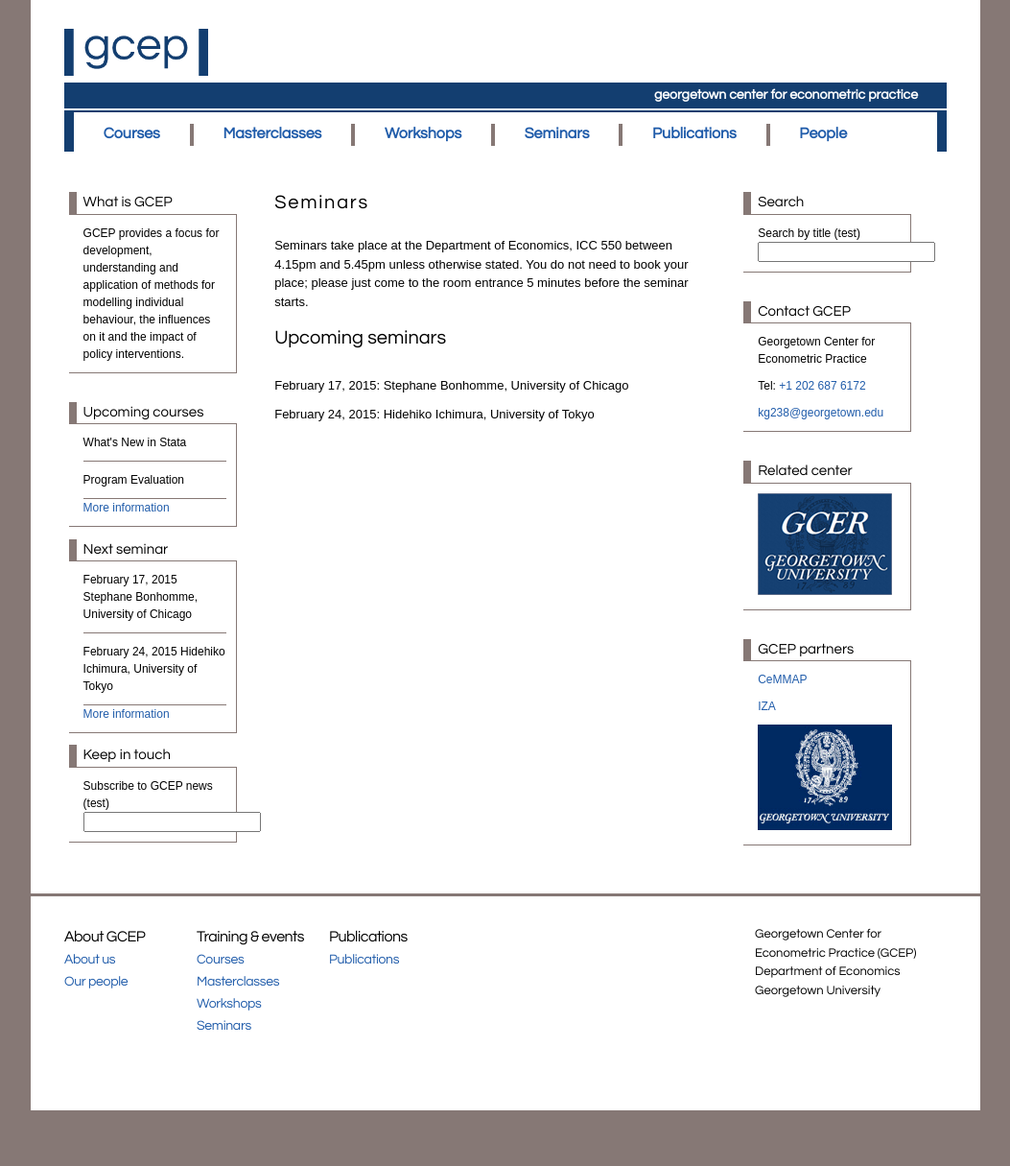
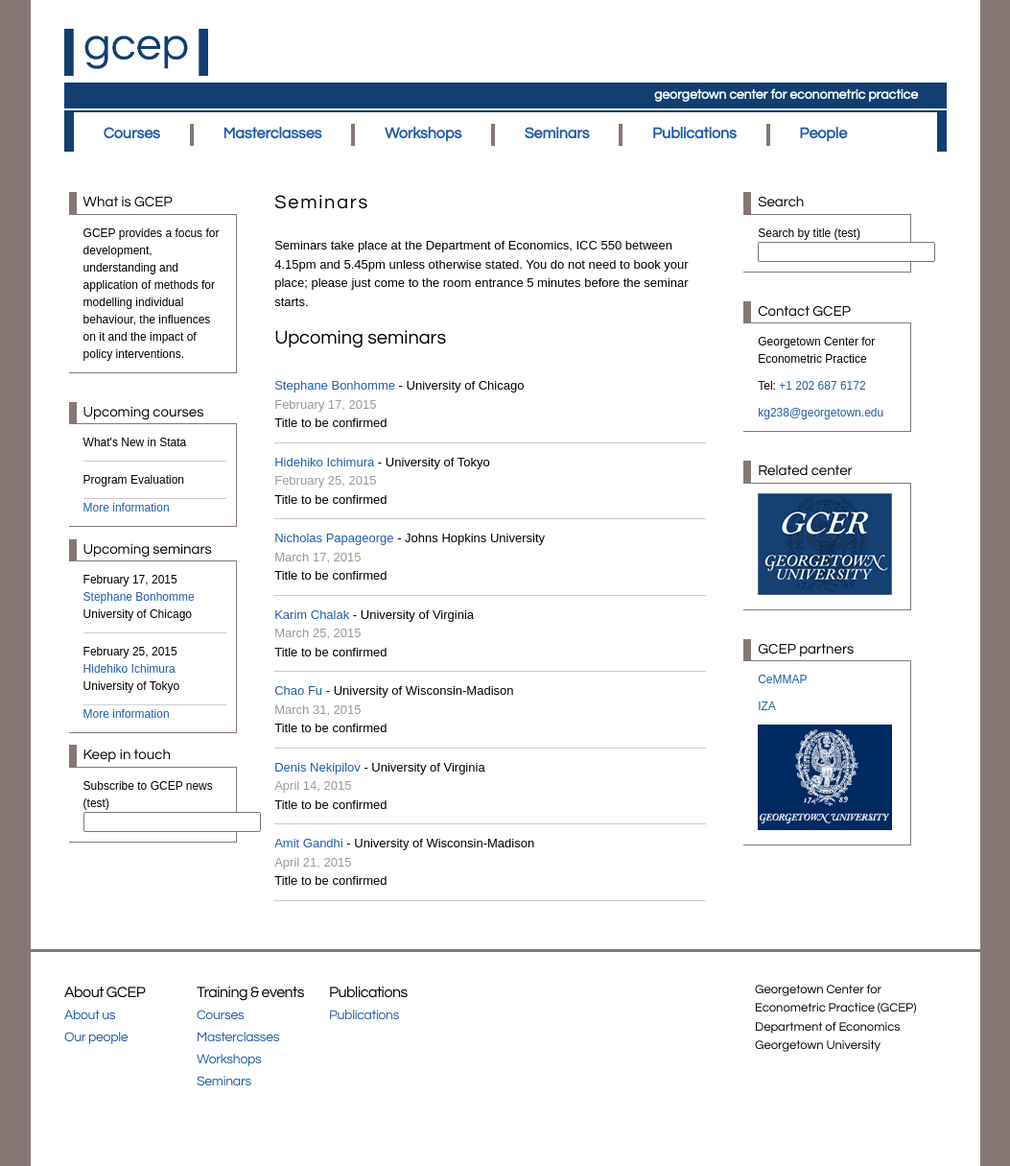
Before and after one commit to georgetown-econ/gcep, a Jekyll site: the page built from seminars.html, in a window 1280 px wide. Shown: the whole page at 96% size, without its empty margins (113-1166 px from the left). Built offline with Jekyll 4.4.1, drawn with Linux system fonts in a browser that asks for light colours; before the commit the page ends 1157 px from its top, so only the background shows below that.

Commit message:
Change "Seminars" pages and sidebar.
Add more seminars too.

```diff
--- a/_data/seminars.yml
+++ b/_data/seminars.yml
@@ -1,2 +1,35 @@
-- seminar: February 17, 2015 Stephane Bonhomme, University of Chicago
-- seminar: February 24, 2015  Hidehiko Ichimura, University of Tokyo
+- seminar:
+    speaker: "<a href=\"https://economics.uchicago.edu/facstaff/bonhomme.shtml\">Stephane Bonhomme</a>"
+    workplace: "University of Chicago"
+    schedule: "February 17, 2015"
+    title: "Title to be confirmed"
+- seminar:
+    speaker: "<a href=\"http://www.cemmap.ac.uk/person/id/43\">Hidehiko Ichimura</a>"
+    workplace: "University of Tokyo"
+    schedule: "February 25, 2015"
+    title: "Title to be confirmed"
+- seminar:
+    speaker: "<a href=\"http://econ.jhu.edu/directory/nicholas-papageorge/\">Nicholas Papageorge</a>"
+    workplace: "Johns Hopkins University"
+    schedule: "March 17, 2015"
+    title: "Title to be confirmed"
+- seminar:
+    speaker: "<a href=\"http://economics.virginia.edu/people/kmc2yf\">Karim Chalak</a>"
+    workplace: "University of Virginia"
+    schedule: "March 25, 2015"
+    title: "Title to be confirmed"
+- seminar:
+    speaker: "<a href=\"http://www.ssc.wisc.edu/~cfu/\">Chao Fu</a>"
+    workplace: "University of Wisconsin-Madison"
+    schedule: "March 31, 2015"
+    title: "Title to be confirmed"
+- seminar:
+    speaker: "<a href=\"http://economics.virginia.edu/people/dn4w\">Denis Nekipilov</a>"
+    workplace: "University of Virginia"
+    schedule: "April 14, 2015"
+    title: "Title to be confirmed"
+- seminar:
+    speaker: "<a href=\"http://www.ssc.wisc.edu/~agandhi/homepage/Amit_Gandhi.html\">Amit Gandhi</a>"
+    workplace: "University of Wisconsin-Madison"
+    schedule: "April 21, 2015"
+    title: "Title to be confirmed"
--- a/_includes/sidebar_left.html
+++ b/_includes/sidebar_left.html
@@ -2,7 +2,8 @@
   <div class="panel-section">
     <h2> What is GCEP </h2>
       <div class="panel-section-content">
-        GCEP provides a focus for development, understanding and application of methods for modelling individual behaviour, the influences on it and the impact of policy interventions.
+        GCEP provides a focus for development, understanding and application of methods for modelling individual
+        behaviour, the influences on it and the impact of policy interventions.
       </div>
   </div>
 
@@ -17,12 +18,14 @@
     <a href="/seminars/">More information</a>
   </div>
 
-  <h2>Next seminar</h2>
+  <h2>Upcoming seminars</h2>
 
   <div class="panel-section-content">
-    {% for seminar in site.data.seminars %}
+    {% for seminar in site.data.seminars | limit:2 %}
     <div class="announcement panel-section-content-item">
-      {{ seminar.seminar }}
+      <div class="seminar-schedule">{{ seminar.seminar.schedule }}</div>
+      <div class="seminar-speaker">{{ seminar.seminar.speaker }}</div>
+      <div class="seminar-workplace">{{ seminar.seminar.workplace }}</div>
     </div>
     {% endfor %}
     <a href="/seminars/">More information</a>
--- a/assets/css/gcep.css
+++ b/assets/css/gcep.css
@@ -480,10 +480,6 @@
   display: table-cell;
 }
 
-.seminar {
-  padding-bottom: 10px;
-}
-
 .publication {
   padding-bottom: 25px;
 }
@@ -502,6 +498,7 @@
 		color:#000;
 }
 
+/* Panels (in sidebars). */
 .panel-section {
   margin-bottom: 30px;
 }
@@ -519,8 +516,9 @@
   padding: 10px 10px 10px 15px;
 }
 
+/* Panel section contents (in sidebar), with borders */
 .panel-section .panel-section-content .panel-section-content-item {
-  border-bottom: 1px solid #867875;
+  border-bottom: 1px solid #CCCCCC;
   padding-top: 10px;
   padding-bottom: 10px;
 }
@@ -536,6 +534,7 @@
   padding-bottom: 0px;
 }
 
+/* Panel section contents (in sidebar), without borders */
 .panel-section .panel-section-content .panel-section-content-item-no-border {
   padding-top: 5px;
   padding-bottom: 5px;
@@ -550,3 +549,36 @@
   padding-top: 5px;
   padding-bottom: 0px;
 }
+
+/* Seminars */
+.seminars {
+}
+
+.seminars .seminar:first-child {
+  padding-top: 0px;
+}
+
+.seminars .seminar {
+  padding-bottom: 10px;
+  padding-top: 10px;
+  border-bottom: 1px solid #CCCCCC;
+}
+
+.seminars .seminar .seminar-speaker {
+  display: inline;
+}
+
+.seminars .seminar .seminar-workplace:before {
+  content: " - ";
+}
+
+.seminars .seminar .seminar-workplace {
+  display: inline;
+}
+
+.seminars .seminar .seminar-schedule {
+  color: #999999;
+}
+
+.seminars .seminar .seminar-title {
+}
--- a/seminars.html
+++ b/seminars.html
@@ -12,11 +12,16 @@
       Seminars take place at the Department of Economics, ICC 550 between 4.15pm and 5.45pm unless otherwise stated. You do not need to book your place; please just come to the room entrance 5 minutes before the seminar starts.
 
       <h1>Upcoming seminars</h1>
-      <div class="seminar">
-        February 17, 2015: Stephane Bonhomme, University of Chicago
-      </div>
-      <div class="seminar">
-        February 24, 2015: Hidehiko Ichimura, University of Tokyo
+
+      <div class="seminars">
+        {% for seminar in site.data.seminars %}
+        <div class="seminar panel-section-content-item">
+          <div class="seminar-speaker">{{ seminar.seminar.speaker }}</div>
+          <div class="seminar-workplace">{{ seminar.seminar.workplace }}</div>
+          <div class="seminar-schedule">{{ seminar.seminar.schedule }}</div>
+          <div class="seminar-title">{{ seminar.seminar.title }}</div>
+        </div>
+        {% endfor %}
       </div>
     </div>
   </div>
```
